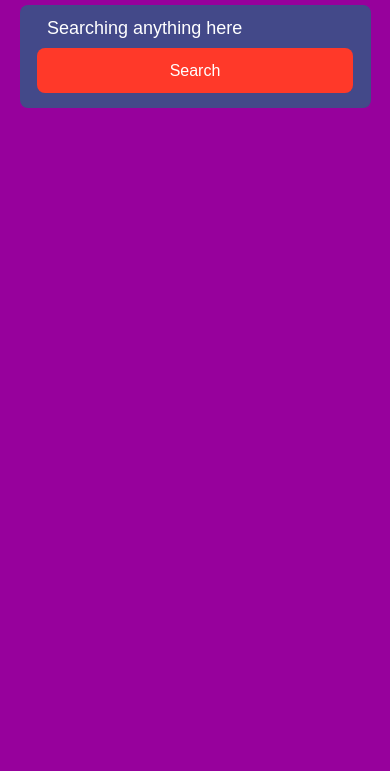
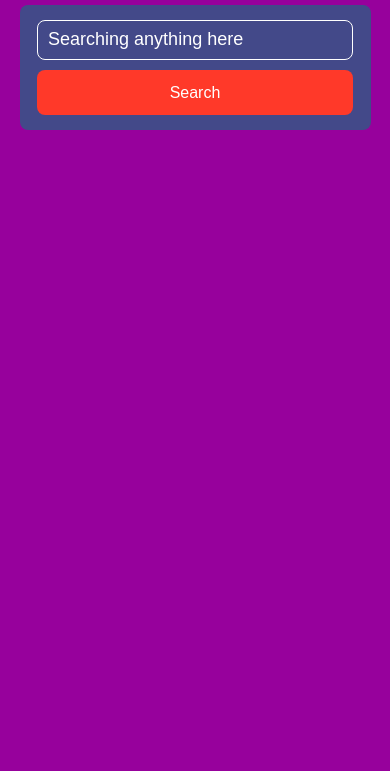
Before and after one commit to shajibulhasan/image_search_engine_with_javascript, a plain HTML site: page index.html in a window 390 px wide. Shown: the part 73-844 px from the top of the page. Drawn offline with Linux system fonts and the light colour scheme.

Commit message:
simple error fixed

```diff
--- a/style.css
+++ b/style.css
@@ -110,7 +110,10 @@ form button{
         margin: 5px auto;
         font-size: 1rem;
         height: 45px;
-        padding: 0 10px;
+        padding: 10px;
+    }
+    form input {
+        border: 1px solid #fff;
     }
     h1 {
         font-size: 1.5rem;
```
